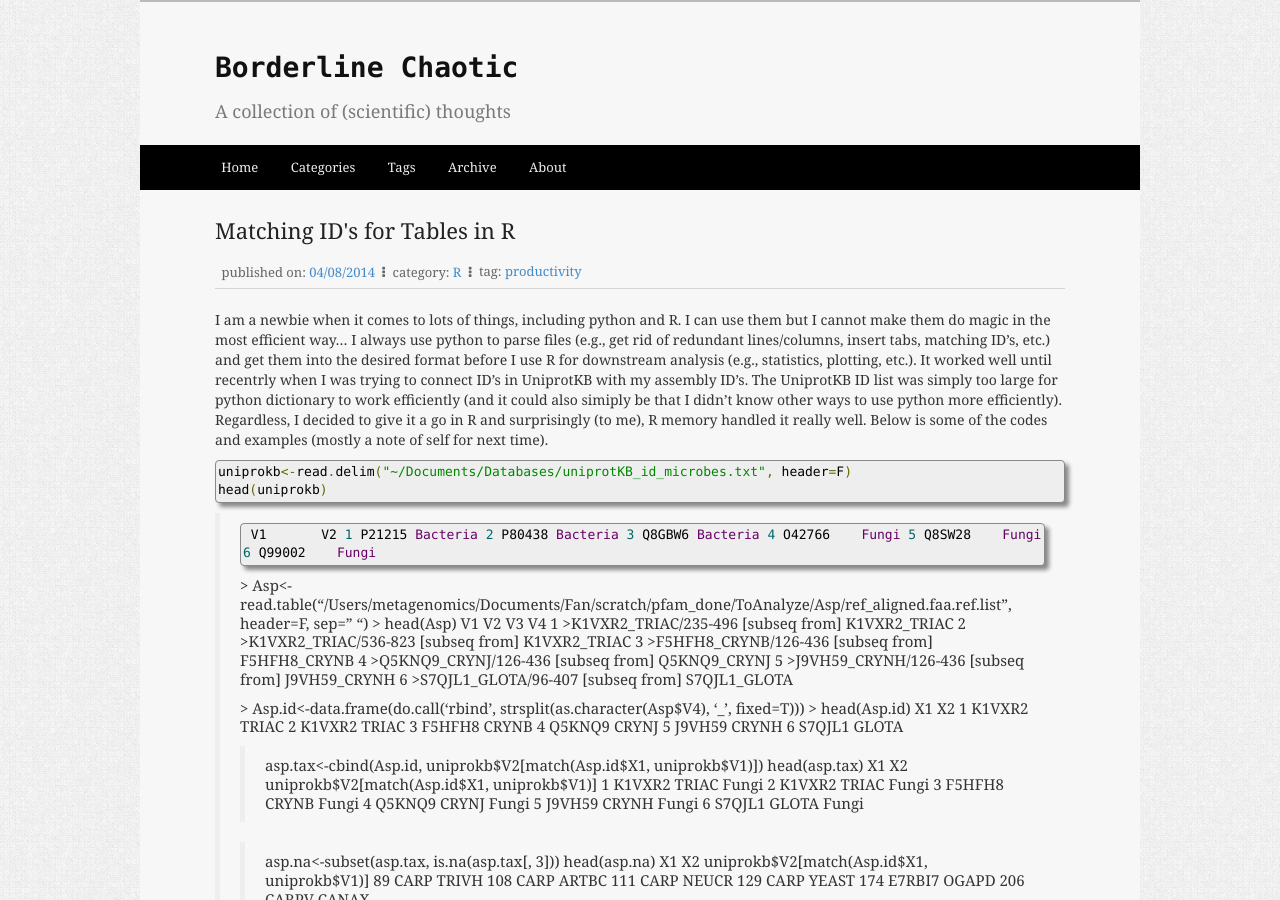
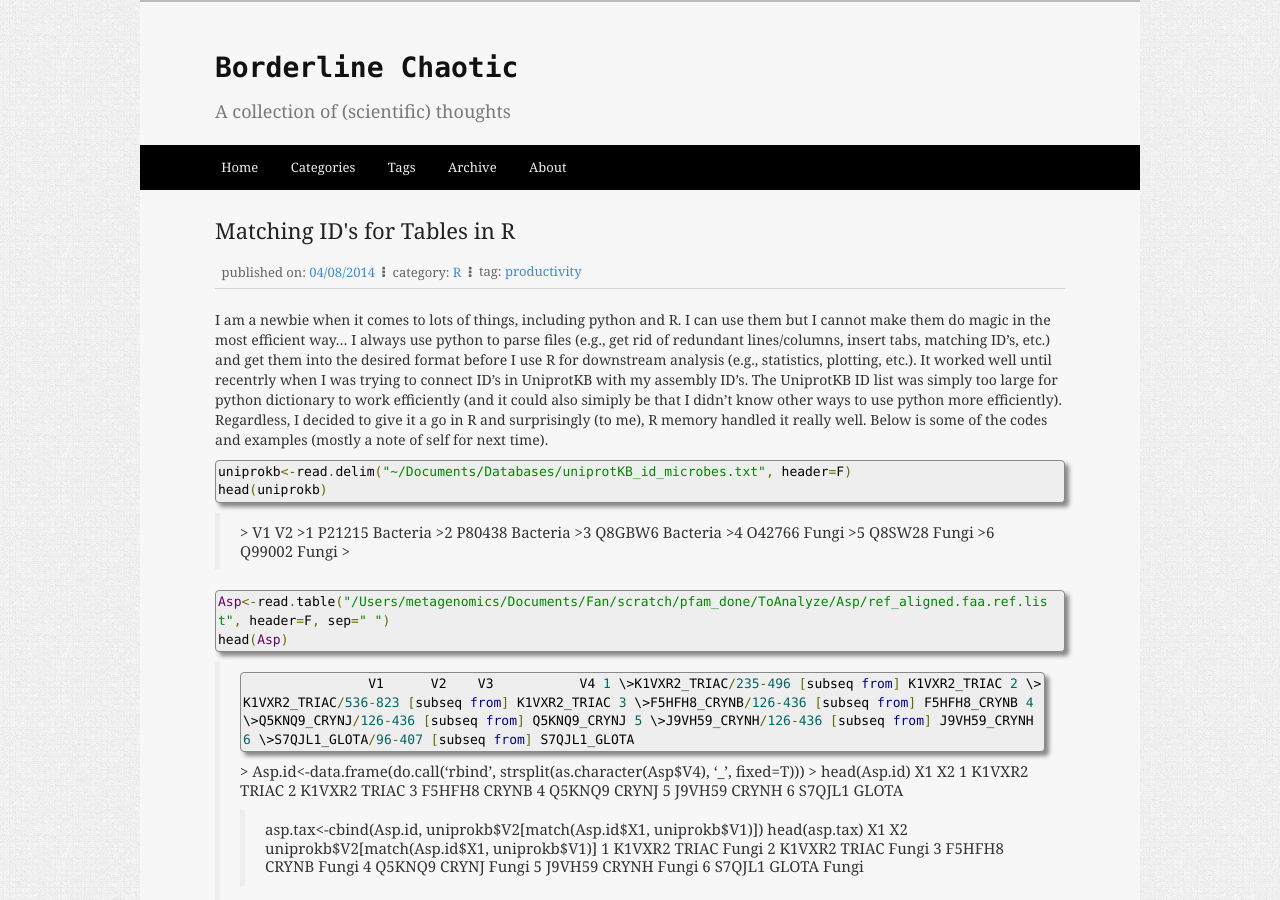
Before and after one commit to fandemonium/blog, a Jekyll site: the page built from _posts/2014-04-08-use-r-for-long-lists.md, in a window 1280 px wide and 900 px high. Built offline with Jekyll 4.4.1, drawn with Linux system fonts in a browser that asks for light colours; Markdown is read by kramdown in place of the engine named in the settings; comment, search, counter and statistics services are not loaded.

````diff
--- a/_posts/2014-04-08-use-r-for-long-lists.md
+++ b/_posts/2014-04-08-use-r-for-long-lists.md
@@ -10,16 +10,19 @@ I am a newbie when it comes to lots of things, including python and R. I can use
 uniprokb<-read.delim("~/Documents/Databases/uniprotKB_id_microbes.txt", header=F)
 head(uniprokb)
 ```
->      V1       V2
->1 P21215 Bacteria
->2 P80438 Bacteria
->3 Q8GBW6 Bacteria
->4 O42766    Fungi
->5 Q8SW28    Fungi
->6 Q99002    Fungi
->
->\> Asp<-read.table("/Users/metagenomics/Documents/Fan/scratch/pfam_done/ToAnalyze/Asp/ref_aligned.faa.ref.list", header=F, sep=" ")
->\> head(Asp)
+>\>      V1       V2
+>\>1 P21215 Bacteria
+>\>2 P80438 Bacteria
+>\>3 Q8GBW6 Bacteria
+>\>4 O42766    Fungi
+>\>5 Q8SW28    Fungi
+>\>6 Q99002    Fungi
+>\>
+
+```R
+Asp<-read.table("/Users/metagenomics/Documents/Fan/scratch/pfam_done/ToAnalyze/Asp/ref_aligned.faa.ref.list", header=F, sep=" ")
+head(Asp)
+```
 >                     V1      V2    V3           V4
 >1 \>K1VXR2_TRIAC/235-496 [subseq from] K1VXR2_TRIAC
 >2 \>K1VXR2_TRIAC/536-823 [subseq from] K1VXR2_TRIAC
````
